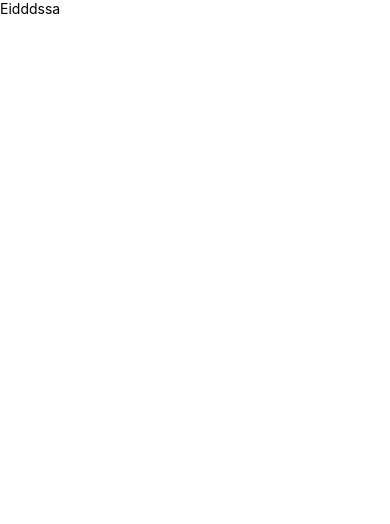
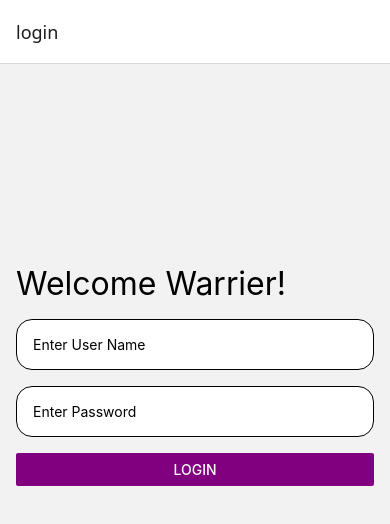
Before and after one commit to eissafaheem/Innoventes, a React Native app: screen /login in a window 390 px wide. Shown: the top 524 px of the page. Built offline with nearby package versions, Linux system fonts and the light colour scheme.

Commit message:
feat: common input and button component complete login form done

```diff
--- a/App.tsx
+++ /dev/null
@@ -1,16 +0,0 @@
-import { Text, View } from "react-native";
-
-
-
-
-function App(): React.JSX.Element {
-
-  return (
-    <View>
-      <Text>Eidddssa</Text>
-    </View>
-  );
-}
-
-
-export default App;
--- a/index.js
+++ b/index.js
@@ -3,7 +3,7 @@
  */
 
 import {AppRegistry} from 'react-native';
-import App from './App';
+import App from './src/App';
 import {name as appName} from './app.json';
 
 AppRegistry.registerComponent(appName, () => App);
--- /dev/null
+++ b/src/App.tsx
@@ -0,0 +1,19 @@
+import {NavigationContainer} from '@react-navigation/native';
+import {createNativeStackNavigator} from '@react-navigation/native-stack';
+import Login from './screens/Login/Login';
+import Search from './screens/Search/Search';
+
+const Stack = createNativeStackNavigator();
+
+function App(): React.JSX.Element {
+  return (
+    <NavigationContainer>
+      <Stack.Navigator>
+        <Stack.Screen name={'login'} component={Login} />
+        <Stack.Screen name={'search'} component={Search} />
+      </Stack.Navigator>
+    </NavigationContainer>
+  );
+}
+
+export default App;
--- /dev/null
+++ b/src/components/InnoventesButton/InnoventesButton.tsx
@@ -0,0 +1,13 @@
+import {Button} from 'react-native';
+
+export type InnoventesButtonProps = {
+  onPress: () => void;
+  title: string;
+};
+
+const InnoventesButton = (props: InnoventesButtonProps) => {
+  const {onPress: onPress, title} = props;
+  return <Button color={'purple'} title={title} onPress={onPress} />;
+};
+
+export default InnoventesButton;
--- /dev/null
+++ b/src/components/InnoventesInput/InnoventesInput.tsx
@@ -0,0 +1,28 @@
+import {TextInput} from 'react-native';
+
+export type InnoventesInputProps = {
+  value: string;
+  setValue: React.Dispatch<React.SetStateAction<string>>;
+  placehoolder?: string;
+};
+
+const InnoventesInput = (props: InnoventesInputProps) => {
+  const {setValue, value, placehoolder} = props;
+
+  return (
+    <TextInput
+      value={value}
+      onChangeText={setValue}
+      placeholder={placehoolder}
+      placeholderTextColor={'black'}
+      style={{
+        backgroundColor: 'white',
+        borderWidth: 1,
+        borderRadius: 16,
+        padding: 16,
+      }}
+    />
+  );
+};
+
+export default InnoventesInput;
--- /dev/null
+++ b/src/dataTypes/User.ts
@@ -0,0 +1,4 @@
+export interface User {
+  userName: string;
+  password: string;
+}
--- /dev/null
+++ b/src/screens/Login/Login.tsx
@@ -0,0 +1,31 @@
+import {useState} from 'react';
+import {Button, Text, TextInput, View} from 'react-native';
+import {User} from '../../dataTypes/User';
+import InnoventesInput from '../../components/InnoventesInput/InnoventesInput';
+import InnoventesButton from '../../components/InnoventesButton/InnoventesButton';
+
+const Login = (): React.JSX.Element => {
+  const [username, setUserName] = useState<string>('');
+  const [password, setPassword] = useState<string>('');
+
+  const loginUser = () => {};
+
+  return (
+    <View style={{flex: 1, marginTop: 200, gap: 16, paddingHorizontal: 16}}>
+      <Text style={{fontSize: 32}}>Welcome Warrier!</Text>
+      <InnoventesInput
+        setValue={setUserName}
+        value={username}
+        placehoolder="Enter User Name"
+      />
+      <InnoventesInput
+        setValue={setPassword}
+        value={password}
+        placehoolder="Enter Password"
+      />
+      <InnoventesButton title="Login" onPress={loginUser} />
+    </View>
+  );
+};
+
+export default Login;
--- /dev/null
+++ b/src/screens/Search/Search.tsx
@@ -0,0 +1,11 @@
+import {Text, View} from 'react-native';
+
+const Search = (): React.JSX.Element => {
+  return (
+    <View style={{flex: 1, backgroundColor: 'red'}}>
+      <Text>Search Screendfsdfdsf</Text>;
+    </View>
+  );
+};
+
+export default Search;
```
Also changed, not shown: 2 other files (tests, documents, lock files or other folders).
